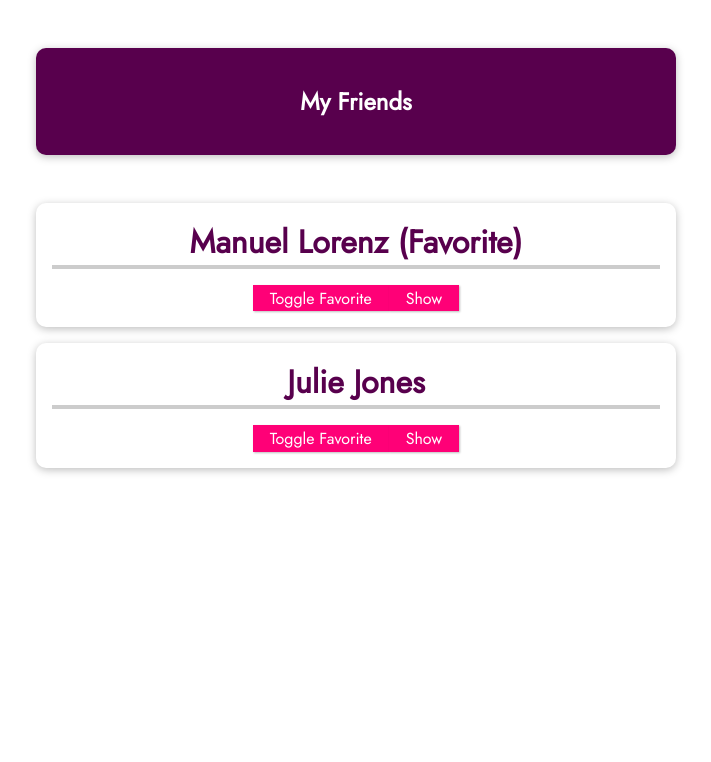
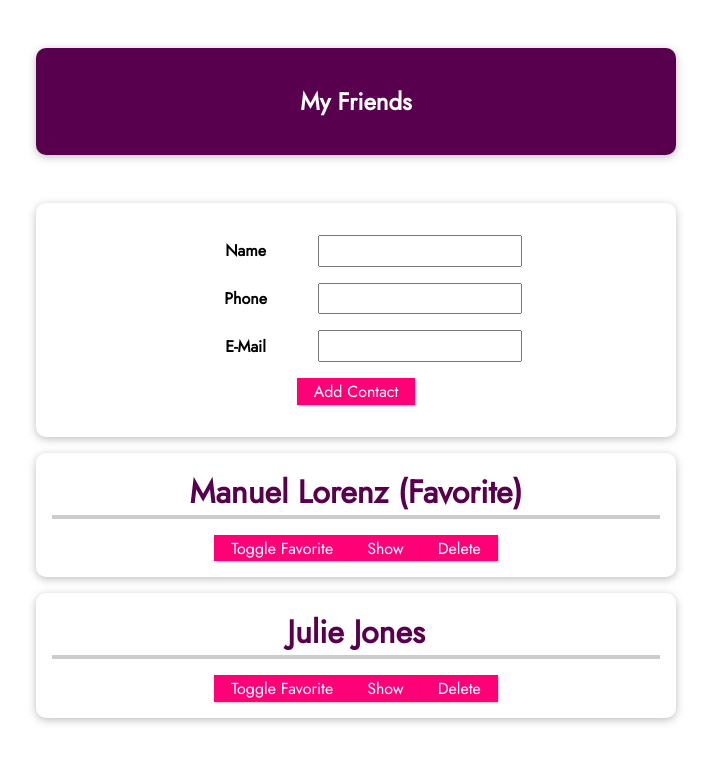
Before and after one commit to VueProjectsSpereira/07new-vue-project, a Vue app: page / in a window 1280 px wide. Shown: the top 762 px of the page, without its empty margins (284-995 px from the left). Built offline with nearby package versions, Linux system fonts and the light colour scheme.

Commit message:
104. Demo Adding More component Communication
104. Demo Adding More component Communication

```diff
--- /dev/null
+++ b/form.css
@@ -0,0 +1,13 @@
+#app input {
+  font: inherit;
+  padding: 0.15rem;
+}
+#app label {
+  font-weight: bold;
+  margin-right: 1rem;
+  width: 7rem;
+  display: inline-block;
+}
+#app form div {
+  margin: 1rem 0;
+}
--- a/src/App.vue
+++ b/src/App.vue
@@ -1,6 +1,7 @@
 <template>
   <section>
     <header><h1>My Friends</h1></header>
+    <new-friend @add-contact="addContact"></new-friend>
     <ul>
       <friend-contact
         v-for="friend in friends"
@@ -11,13 +12,16 @@
         :email-address="friend.email"
         :is-favorite="friend.isFavorite"
         @toggle-favorite="toggleFavoriteStatus"
+        @delete="deleteContact"
       ></friend-contact>
     </ul>
   </section>
 </template>
 
 <script>
+import NewFriend from "./components/NewFriend.vue";
 export default {
+  components: { NewFriend },
   data() {
     return {
       friends: [
@@ -44,6 +48,19 @@
         (friend) => friend.id === friendId
       );
       identifiedFriend.isFavorite = !identifiedFriend.isFavorite;
+    },
+    addContact(name, phone, email) {
+      const newFriendContact = {
+        id: new Date().toISOString(),
+        name: name,
+        phone: phone,
+        email: email,
+        isFavorite: false,
+      };
+      this.friends.push(newFriendContact);
+    },
+    deleteContact(friendId) {
+      this.friends = this.friends.filter((friend) => friend.id !== friendId);
     },
   },
 };
@@ -82,7 +99,8 @@
   list-style: none;
 }
 
-#app li {
+#app li,
+#app form {
   box-shadow: 0 2px 8px rgba(0, 0, 0, 0.26);
   margin: 1rem auto;
   border-radius: 10px;
@@ -115,4 +133,18 @@
   border-color: #ec3169;
   box-shadow: 1px 1px 4px rgba(0, 0, 0, 0.26);
 }
+
+#app input {
+  font: inherit;
+  padding: 0.15rem;
+}
+#app label {
+  font-weight: bold;
+  margin-right: 1rem;
+  width: 7rem;
+  display: inline-block;
+}
+#app form div {
+  margin: 1rem 0;
+}
 </style>
--- a/src/components/FriendContact.vue
+++ b/src/components/FriendContact.vue
@@ -9,6 +9,7 @@
       <li><strong>Phone:</strong>{{ phoneNumber }}</li>
       <li><strong>Email:</strong>{{ emailAddress }}</li>
     </ul>
+    <button @click="$emit('delete', id)">Delete</button>
   </li>
 </template>
 
@@ -38,7 +39,7 @@
       default: false,
     },
   },
-  emits: ["toggle-favorite"],
+  emits: ["toggle-favorite", "delete"],
   //   emits: {
   //     "toggle-favorite": function (id) {
   //       if (id) {
--- /dev/null
+++ b/src/components/NewFriend.vue
@@ -0,0 +1,42 @@
+<template>
+  <form @submit.prevent="submitData">
+    <div>
+      <label>Name</label>
+      <input type="text" v-model="enteredName" />
+    </div>
+    <div>
+      <label>Phone</label>
+      <input type="tel" v-model="enteredPhone" />
+    </div>
+    <div>
+      <label>E-Mail</label>
+      <input type="email" v-model="enteredEmail" />
+    </div>
+    <div>
+      <button>Add Contact</button>
+    </div>
+  </form>
+</template>
+
+<script>
+export default {
+  emits: ["add-contact"],
+  data() {
+    return {
+      enteredName: "",
+      enteredPhone: "",
+      enteredEmail: "",
+    };
+  },
+  methods: {
+    submitData() {
+      this.$emit(
+        "add-contact",
+        this.enteredName,
+        this.enteredPhone,
+        this.enteredEmail
+      );
+    },
+  },
+};
+</script>
--- a/src/main.js
+++ b/src/main.js
@@ -2,9 +2,11 @@
 
 import App from "./App.vue";
 import FriendContact from "./components/FriendContact.vue";
+import NewFriend from "./components/NewFriend.vue";
 
 const app = createApp(App);
 
 app.component("friend-contact", FriendContact);
+app.component("new-friend", NewFriend);
 
 app.mount("#app");
```
